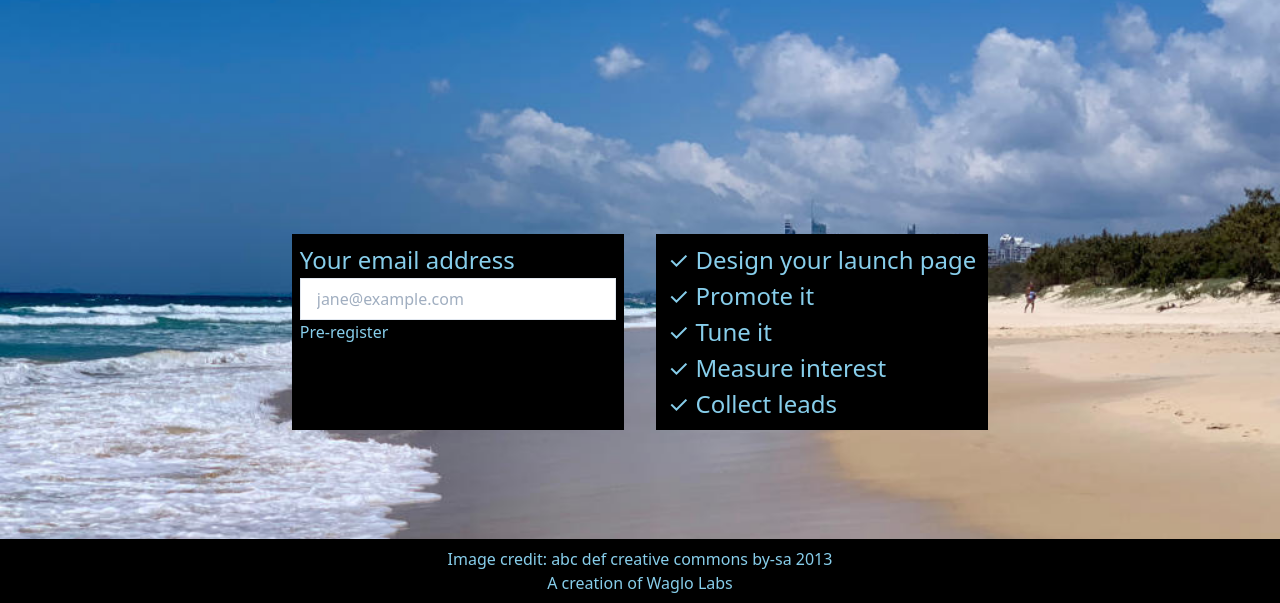
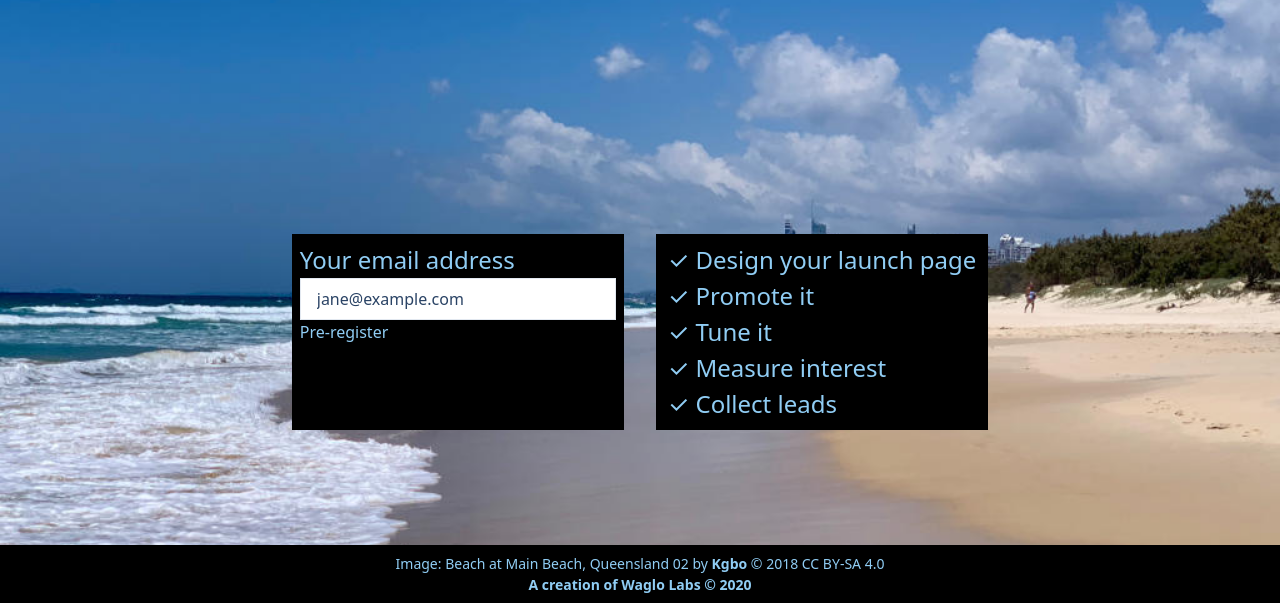
Before and after one commit to millette/tw, a website: page index.html in a window 1280 px wide. Shown: the part 197-800 px from the top of the page. Drawn offline with nearby package versions, Linux system fonts and the light colour scheme; files that its build step writes are made by us from their sources.

Commit message:
Style touchups.

```diff
--- a/index.html
+++ b/index.html
@@ -22,7 +22,7 @@
           <label>
             <h2 class="text-2xl">Your email address</h2>
             <input
-              class="bg-white focus:outline-none focus:shadow-outline border border-gray-300 py-2 px-4 block w-full appearance-none leading-normal"
+              class="placeholder-blue-900 bg-white focus:outline-none focus:shadow-outline border border-gray-300 py-2 px-4 block w-full appearance-none leading-normal"
               type="email"
               placeholder="jane@example.com"
             />
@@ -30,12 +30,17 @@
           <button type="submit">Pre-register</button>
         </form>
       </div>
-      <footer class="text-center absolute inset-x-0 bottom-0">
+      <footer class="text-center absolute inset-x-0 bottom-0 text-sm">
         <p>
-          Image credit: abc def creative commons by-sa 2013
+          Image:
+          <a
+            href="https://commons.wikimedia.org/wiki/File:Beach_at_Main_Beach,_Queensland_02.jpg"
+            >Beach at Main Beach, Queensland 02 by <b>Kgbo</b> © 2018 CC BY-SA
+            4.0</a
+          >
         </p>
-        <p>
-          A creation of Waglo Labs
+        <p class="font-bold">
+          A creation of Waglo Labs © 2020
         </p>
       </footer>
     </div>
--- a/styles.css
+++ b/styles.css
@@ -6,8 +6,9 @@
 @tailwind utilities;
 
 body {
+  @apply text-blue-300;
   background-image: url("beach-560.jpg");
-  color: skyblue;
+  /* color: skyblue; */
 }
 
 @media (min-width: 1024px) {
@@ -33,7 +34,8 @@ ul,
 footer,
 form {
   @apply p-2;
-  background: black;
+  @apply bg-black;
+  /* background: black; */
 }
 
 ul.list-check {
@@ -41,5 +43,6 @@ ul.list-check {
 }
 
 input {
-  color: black;
+  /* color: black; */
+  @apply text-black;
 }
```
